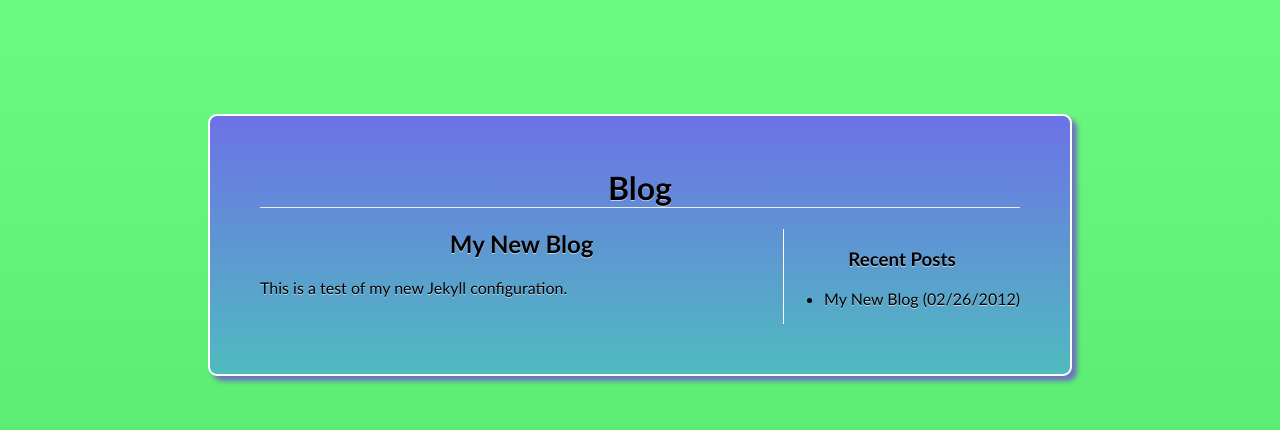
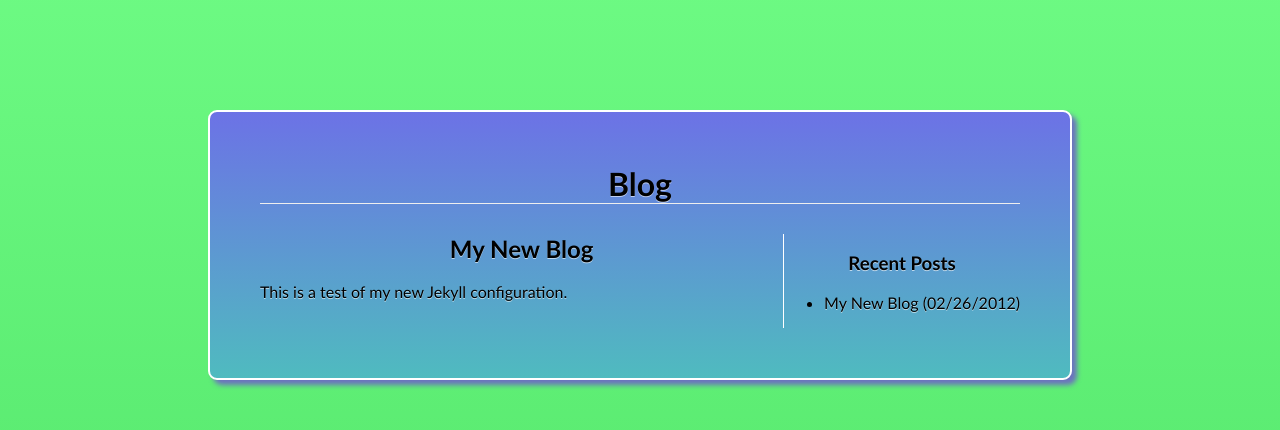
Before and after one commit to jhartz/jhartz.github.com, a Jekyll site: the page built from _posts/2012-02-26-test.markdown, in a window 1280 px wide. Shown: the part 186-616 px from the top of the page. Built offline with Jekyll 4.4.1, drawn with Linux system fonts in a browser that asks for light colours.

Commit message:
Improved (ie. fixed) spacing

```diff
--- a/_layouts/front.html
+++ b/_layouts/front.html
@@ -6,7 +6,7 @@
     <link rel="stylesheet" type="text/css" media="screen,tv,projection" href="/style.css">{% if page.longpage %}
     <style type="text/css">
     #content {
-        margin: 10px 30px;
+        margin: 50px;
         width: auto;
         min-height: 100%;
     }
--- a/style.css
+++ b/style.css
@@ -50,6 +50,7 @@ abbr {
 
 h1 {
     border-bottom: 1px solid #EEE;
+    margin-bottom: 30px;
 }
 
 div.topnav {
```
